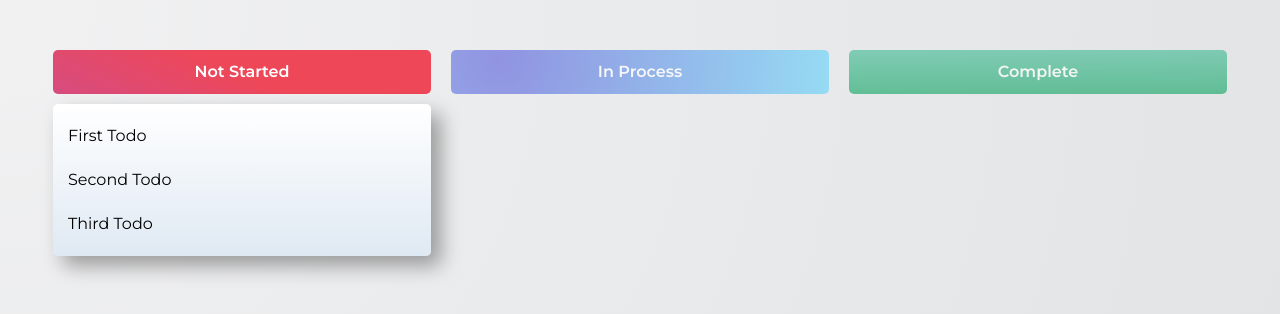
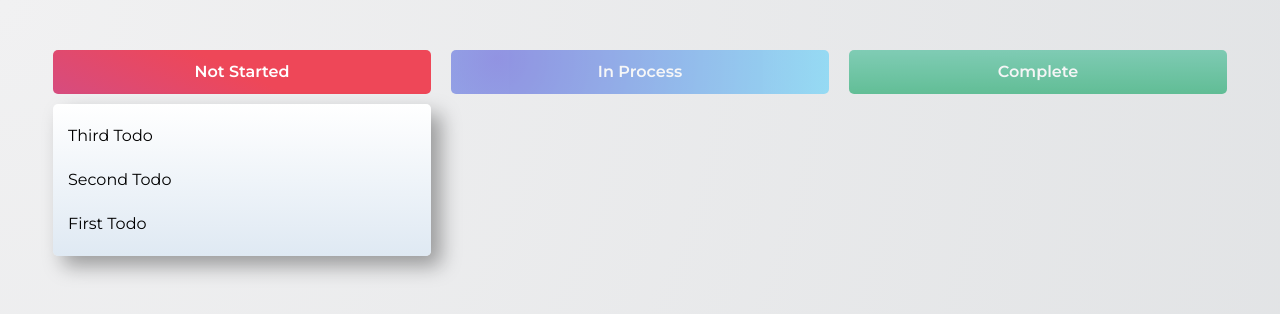
Before and after one commit to westbanana/todo-list-v2, a React (Vite) app: page / in a window 1280 px wide. Shown: the top 314 px of the page. Built offline with nearby package versions, Linux system fonts and the light colour scheme.

Commit message:
Add alpha drag & drop

```diff
--- a/src/components/Column/index.jsx
+++ b/src/components/Column/index.jsx
@@ -1,9 +1,56 @@
-import React from 'react';
+import React, {useState} from 'react';
 
 import styles from './style.module.scss';
 
-const Column = ({data}) => {
+const Column = ({data, changeColumns}) => {
   const {todos, title, color} = data
+  const [currentTodo, setCurrentTodo] = useState(null);
+  const dragStartHandler = (e, card) => {
+    setCurrentTodo(card);
+  };
+  const dragOverHandler = (e) => {
+    e.preventDefault();
+    e.target.style.background = color;
+  };
+
+  const dragLeaveHandler = (e) => {
+    e.target.style.background = 'rgba(0, 0, 0, 0)'
+  };
+
+  const dragEndHandler = (e) => {
+  };
+
+  const dropHandler = (e, card) => {
+    e.preventDefault();
+    e.target.style.background = 'rgba(0, 0, 0, 0)';
+    console.log(title);
+    changeColumns(prev => prev.map((column, i) => {
+      if (title === column.title) {
+        return {
+          ...column,
+          todos: column.todos.map((todo) => {
+            if (todo.id === card.id) {
+              return {...todo, order: currentTodo.order}
+            }
+            if (todo.id === currentTodo.id) {
+              return {...todo, order: card.order}
+            }
+            return todo
+          })
+        }
+      } else {
+        return column;
+      }
+    }))
+  };
+
+  const sortCards = (a, b) => {
+    if (a.order > b.order) {
+      return 1;
+    } else {
+      return - 1;
+    }
+  }
   return (
     <div
       className={`
@@ -21,13 +68,18 @@ const Column = ({data}) => {
       </div>
       {todos.length > 0 && (
           <div className={styles.list}>
-            {todos.map(({name, id}) => (
+            {todos.sort(sortCards).map((todo) => (
               <span
+                onDragStart={(e) => dragStartHandler(e, todo)}
+                onDragLeave={(e) => dragLeaveHandler(e)}
+                onDragEnd={(e) => dragEndHandler(e)}
+                onDragOver={(e) => dragOverHandler(e)}
+                onDrop={(e) => dropHandler(e, todo)}
                 draggable
-                key={id}
+                key={todo.id}
                 className={styles.listItem}
               >
-              {name}
+              {todo.name}
             </span>
             ))}
           </div>
```
